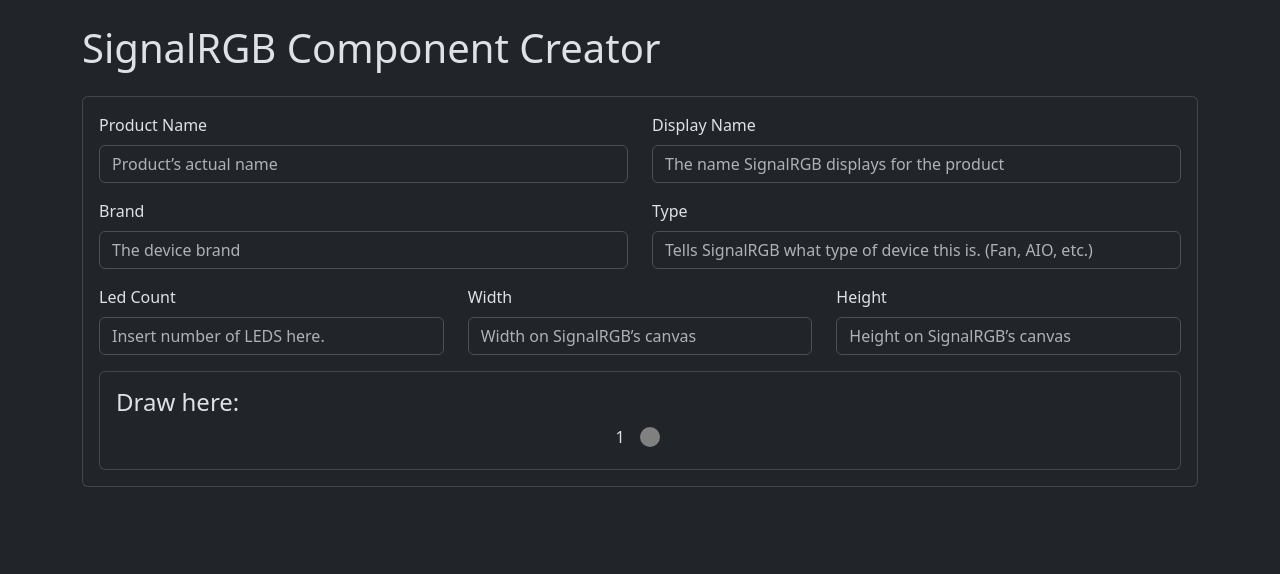
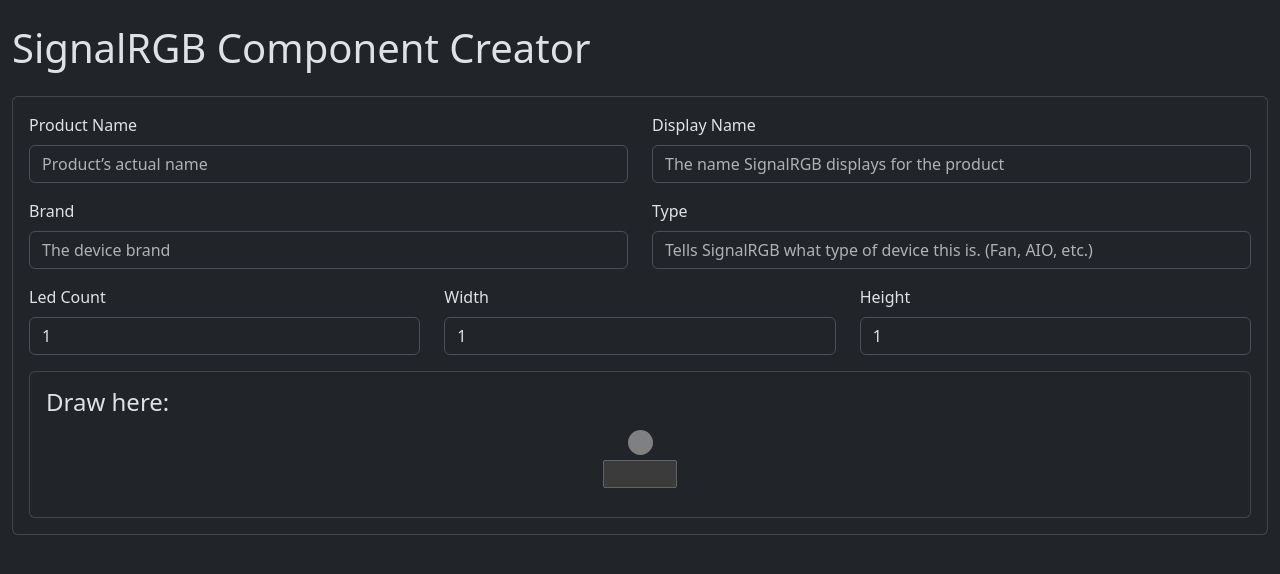
Before and after one commit to mask477/signalrgb-component-maker, a React (Create React App) app: page / in a window 1280 px wide. Shown: the top 574 px of the page. Built offline with nearby package versions, Linux system fonts and the light colour scheme.

Commit message:
added component context

```diff
--- a/public/index.html
+++ b/public/index.html
@@ -22,7 +22,7 @@
       work correctly both with client-side routing and a non-root public URL.
       Learn how to configure a non-root public URL by running `npm run build`.
     -->
-  <title>React App</title>
+  <title>SignalRGB Component Maker</title>
 </head>
 
 <body>
--- a/src/App.css
+++ b/src/App.css
@@ -2,18 +2,39 @@
   margin-right: 10px;
 }
 
+.grid-row {
+  display: flex;
+  justify-content: center;
+  align-items: center;
+}
+
 .grid-item {
-  width: 20px;
+  display: flex;
+  flex-direction: column;
+  justify-content: center;
+  align-items: center;
+  padding: 5px;
+}
+
+.grid-item .status {
+  width: 25px;
   aspect-ratio: 1;
   display: flex;
   justify-content: center;
   align-items: center;
   background-color: gray;
   border-radius: 50%;
-  margin-right: 10px;
+  cursor: pointer;
+  margin-bottom: 5px;
+}
+
+.grid-item .status.active {
+  background-color: greenyellow;
 }
 
 
-.grid-item.index {
-  background-color: transparent;
+.grid-item input {
+  padding: 0px !important;
+  width: 100%;
+  text-align: center;
 }
--- a/src/App.tsx
+++ b/src/App.tsx
@@ -4,13 +4,16 @@ import ComponentForm from './components/ComponentForm';
 
 import 'bootstrap/dist/css/bootstrap.min.css';
 import './App.css';
+import { ComponentContextProvider } from './context/ComponentContext';
 
 function App() {
   return (
-    <div className="container">
-      <h1 className="my-4">SignalRGB Component Creator</h1>
-      <ComponentForm />
-    </div>
+    <ComponentContextProvider>
+      <div className="container-fluid">
+        <h1 className="my-4">SignalRGB Component Creator</h1>
+        <ComponentForm />
+      </div>
+    </ComponentContextProvider>
   );
 }
 
--- a/src/components/ComponentForm.tsx
+++ b/src/components/ComponentForm.tsx
@@ -1,98 +1,43 @@
 import React, { ChangeEventHandler, useEffect, useMemo, useState } from 'react';
 import { Form, Row } from 'react-bootstrap';
+import { useComponent } from '../context/ComponentContext';
 import Field from './Field';
 import Grid from './Grid';
 
-/**
- *
- * @returns {
-    "ProductName": "Product’s actual name",
-    "DisplayName": "The name SignalRGB displays for the product",
-    "Brand": "Put the device brand here.",
-    "Type": "Tells SignalRGB what type of device this is. (Fan, AIO, etc.)",
-    "LedCount": Insert number of LEDS here.,
-    "Width": Width on SignalRGB’s canvas,
-    "Height": Height on SignalRGB’s Canvas,
-    "LedMapping": [
-        0,1,2,3,4,5,6,7,8,9,10
-    ],
-    "LedCoordinates": [
-        [1,2],[2,1],[3,0],[4,0],[5,2],[6,3],[5,4],[4,5],[3,3],[3,4],[1,3]
-    ],
-    "LedNames": [
-        "Led1",
-        "Led2",
-        "Led3",
-        "Led4",
-        "Led5",
-        "Led6",
-        "Led7",
-        "Led8",
-        "Led9",
-        "Led10",
-        "Led11"
-    ],
-    "Image": "The image of the device goes here. The image needs encoded into base 64.""
-}
- */
-
-const placeholders: any = {
-  ProductName: 'Product’s actual name',
-  DisplayName: 'The name SignalRGB displays for the product',
-  Brand: 'The device brand.',
-  Type: 'Tells SignalRGB what type of device this is. (Fan, AIO, etc.)',
-  LedCount: 'Insert number of LEDS here.',
-  Width: 'Width on SignalRGB’s canvas',
-  Height: 'Height on SignalRGB’s Canvas',
-  Image:
-    'The image of the device goes here. The image needs encoded into base 64.',
-};
-
 export default function ComponentForm() {
-  const [component, setComponent] = useState({
-    ProductName: '',
-    DisplayName: '',
-    Brand: '',
-    Type: '',
-    LedCount: 1,
-    Width: 1,
-    Height: 1,
-    LedMapping: [],
-    LedCoordinates: [],
-    LedNames: [],
-    Image: null,
-  });
-
-  useEffect(() => {
-    console.log(component);
-  }, [component]);
+  const { component, setComponent } = useComponent();
 
   const formFields = [
     {
       name: 'ProductName',
       label: 'Product Name',
       placeholder: 'Product’s actual name',
+      value: component.ProductName,
     },
     {
       name: 'DisplayName',
       label: 'Display Name',
       placeholder: 'The name SignalRGB displays for the product',
+      value: component.DisplayName,
     },
     {
       name: 'Brand',
       label: 'Brand',
       placeholder: 'The device brand',
+      value: component.Brand,
     },
     {
       name: 'Type',
       label: 'Type',
       placeholder:
         'Tells SignalRGB what type of device this is. (Fan, AIO, etc.)',
+      value: component.Type,
     },
     {
       name: 'LedCount',
       label: 'Led Count',
       placeholder: 'Insert number of LEDS here.',
+      value: component.LedCount,
       type: 'number',
       width: 'col-md-4',
     },
@@ -100,6 +45,7 @@ export default function ComponentForm() {
       name: 'Width',
       label: 'Width',
       placeholder: 'Width on SignalRGB’s canvas',
+      value: component.Width,
       type: 'number',
       width: 'col-md-4',
     },
@@ -107,6 +53,7 @@ export default function ComponentForm() {
       name: 'Height',
       label: 'Height',
       placeholder: 'Height on SignalRGB’s canvas',
+      value: component.Height,
       type: 'number',
       width: 'col-md-4',
     },
--- a/src/components/Field.tsx
+++ b/src/components/Field.tsx
@@ -7,6 +7,7 @@ export default function Field({
   placeholder,
   type = 'text',
   width = 'col-md-6',
+  value,
   onChange,
 }: {
   name: string;
@@ -14,6 +15,7 @@ export default function Field({
   placeholder: string;
   type?: string;
   width?: string;
+  value?: any;
   onChange: ChangeEventHandler;
 }) {
   return (
@@ -25,6 +27,7 @@ export default function Field({
           onChange={onChange}
           name={name}
           type={type ? type : 'text'}
+          value={value}
         />
       </Form.Group>
     </div>
--- a/src/components/Grid.tsx
+++ b/src/components/Grid.tsx
@@ -1,10 +1,12 @@
 import React, { useEffect, useState } from 'react';
+import { Form } from 'react-bootstrap';
+import { useComponent } from '../context/ComponentContext';
 
 type GridItemType = {
   led?: number;
   x: number;
   y: number;
-  selected: boolean;
+  active: boolean;
 };
 
 export default function Grid({
@@ -27,7 +29,7 @@ export default function Grid({
         const item: GridItemType = {
           x,
           y,
-          selected: false,
+          active: false,
         };
         row.push(item);
       }
@@ -36,14 +38,25 @@ export default function Grid({
     }
   }, [width, height]);
 
+  const onClickItem = (x: number, y: number) => {
+    console.log({ x, y });
+
+    const updatedGrid = [...grid];
+    updatedGrid[x][y].active = !updatedGrid[x][y].active;
+
+    setGrid(updatedGrid);
+  };
+
   return (
     <div className="card">
       <div className="card-body">
         <h4>Draw here:</h4>
         {grid.map((items, idx) => (
-          <div className="d-flex justify-content-center mb-1">
-            <div className="grid-item index">{idx + 1}</div>
-            <GridRow key={`row-${idx}`} items={items} />
+          <div
+            key={`row-${idx}`}
+            className="d-flex justify-content-center mb-2"
+          >
+            <GridRow rowId={idx} items={items} onClickItem={onClickItem} />
           </div>
         ))}
       </div>
@@ -51,20 +64,59 @@ export default function Grid({
   );
 }
 
-const GridRow = ({ items }: { items: GridItemType[] }) => {
+const GridRow = ({
+  rowId,
+  items,
+  onClickItem,
+}: {
+  rowId: number;
+  items: GridItemType[];
+  onClickItem: Function;
+}) => {
   return (
-    <div className="d-flex justify-content-center align-items-center">
+    <div className="grid-row">
       {items.map((item, idx) => (
-        <GridRowItem key={`item-${idx}`} {...item} />
+        <GridRowItem
+          key={`item-${idx}`}
+          item={item}
+          rowId={rowId}
+          idx={idx}
+          onClickItem={onClickItem}
+        />
       ))}
     </div>
   );
 };
 
-const GridRowItem = ({ led, x, y, selected }: GridItemType) => {
+const GridRowItem = ({
+  item,
+  rowId,
+  idx,
+  onClickItem,
+}: {
+  item: GridItemType;
+  rowId: number;
+  idx: number;
+  onClickItem: Function;
+}) => {
+  const { component } = useComponent();
+  const { LedCount } = component;
+
+  const { x, y, active } = item;
+
+  const handelOnClick = () => {
+    onClickItem(rowId, idx);
+  };
+
   return (
-    <div>
-      <div className="grid-item"></div>
+    <div className="grid-item">
+      <div
+        className={`status ${active && 'active'}`}
+        onClick={handelOnClick}
+      ></div>
+      {/* <small className="text-muted">{active ? 'Enabled' : 'Disabled'}</small> */}
+
+      <input type="number" disabled={!active} max={LedCount} min={1} />
     </div>
   );
 };
--- /dev/null
+++ b/src/context/ComponentContext.tsx
@@ -0,0 +1,123 @@
+/* eslint-disable react-hooks/exhaustive-deps */
+import React, {
+  ReactNode,
+  createContext,
+  useContext,
+  useEffect,
+  useMemo,
+  useState,
+} from 'react';
+
+/**
+ *
+ * {
+    "ProductName": "Product’s actual name",
+    "DisplayName": "The name SignalRGB displays for the product",
+    "Brand": "Put the device brand here.",
+    "Type": "Tells SignalRGB what type of device this is. (Fan, AIO, etc.)",
+    "LedCount": Insert number of LEDS here.,
+    "Width": Width on SignalRGB’s canvas,
+    "Height": Height on SignalRGB’s Canvas,
+    "LedMapping": [
+        0,1
+    ],
+    "LedCoordinates": [
+        [1,2],[2,1]
+    ],
+    "LedNames": [
+        "Led1",
+        "Led2",
+    ],
+    "Image": "The image of the device goes here. The image needs encoded into base 64.""
+  }
+ */
+
+type ComponentType = {
+  ProductName: string;
+  DisplayName: string;
+  Brand: string;
+  Type: string;
+  LedCount: number;
+  Width: number;
+  Height: number;
+  LedMapping: number[];
+  LedCoordinates: any;
+  LedNames: string[];
+  Image: null;
+};
+type ComponentContextType = {
+  component: ComponentType;
+  setComponent: Function;
+};
+
+const ComponentContext = createContext<ComponentContextType>({
+  component: {
+    ProductName: '',
+    DisplayName: '',
+    Brand: '',
+    Type: '',
+    LedCount: 1,
+    Width: 1,
+    Height: 1,
+    LedMapping: [0],
+    LedCoordinates: [],
+    LedNames: [],
+    Image: null,
+  },
+  setComponent: () => {},
+});
+
+export function ComponentContextProvider({
+  children,
+}: {
+  children: ReactNode;
+}) {
+  const [component, setComponent] = useState<ComponentType>({
+    ProductName: '',
+    DisplayName: '',
+    Brand: '',
+    Type: '',
+    LedCount: 1,
+    Width: 1,
+    Height: 1,
+    LedMapping: [0],
+    LedCoordinates: [],
+    LedNames: [],
+    Image: null,
+  });
+
+  useEffect(() => {
+    console.log('COMPONENT:', component);
+  }, [component]);
+
+  useEffect(() => {
+    setComponent({
+      ...component,
+      LedMapping: Array.from({ length: component.LedCount }, (_, i) => i),
+      LedNames: Array.from(
+        { length: component.LedCount },
+        (_, i) => `Led${i + 1}`
+      ),
+    });
+  }, [component.LedCount]);
+
+  const context = useMemo(
+    () => ({
+      component,
+      setComponent,
+    }),
+    [component]
+  );
+
+  return (
+    <ComponentContext.Provider value={context}>
+      {children}
+    </ComponentContext.Provider>
+  );
+}
+
+export default ComponentContext;
+
+export const useComponent = () => {
+  return useContext(ComponentContext);
+};
```
